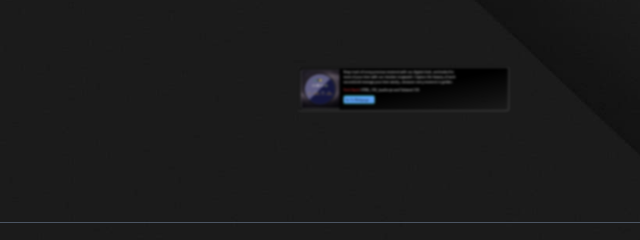
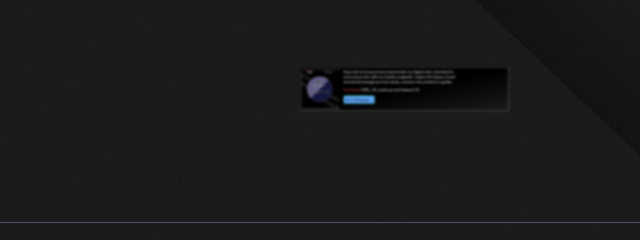
Before and after one commit to pranjul-jangra/Portfolio, a website: page src/index.html in a window 1280 px wide. Shown: the part 2822-3062 px from the top of the page, 234-874 px from the left. Drawn offline with Linux system fonts and the light colour scheme.

Commit message:
updating project img

```diff
--- a/src/index.html
+++ b/src/index.html
@@ -183,7 +183,7 @@
       <div class="projects-container">
         <!-- clock -->
         <div class="bg-gradient-to-br from-black via-black to-transparent projects-animation w-[90%] p-3 border-[1px] flex gap-5 rounded-md border-white">
-          <img loading="lazy" class="h-48 shadow-sm shadow-white aspect-square object-cover bg-center" src="clock.jpg" alt="clock">
+          <img loading="lazy" class="h-48 shadow-sm shadow-white aspect-square object-cover bg-center" src="clock-project.png" alt="clock">
           <div class="text-balance *:mb-4">
             <div>Keep track of every precious moment with our digital clock, and make the most of your time with our intuitive stopwatch. Capture the beauty of each second and manage your time wisely—because every moment is golden.</div>
             <div><span class="text-red-500">Tech Stack:</span>  HTML, CSS, JavaScript and Tailwind CSS</div>
```
Also changed, not shown: src/clock-project.png (added).
